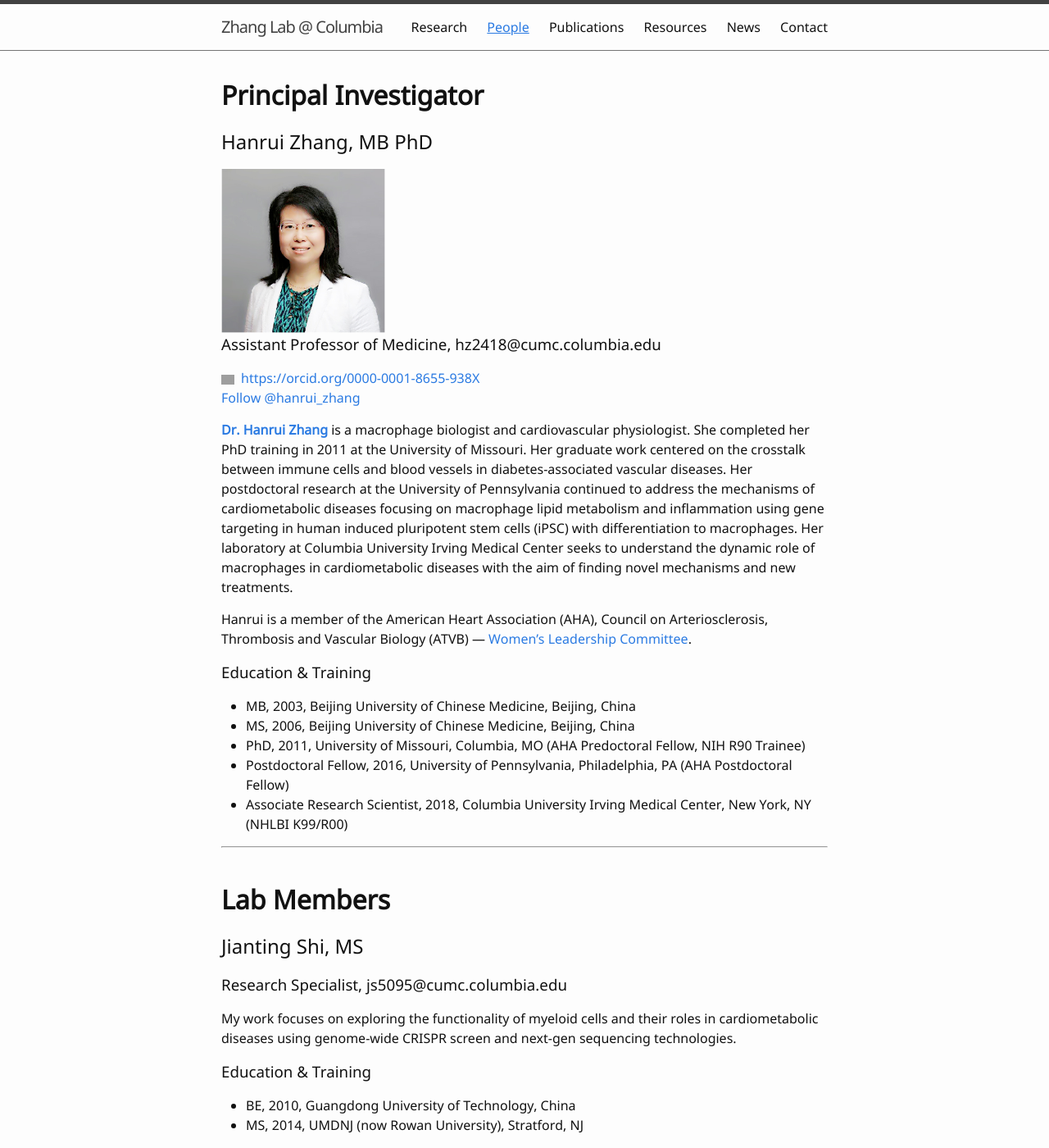
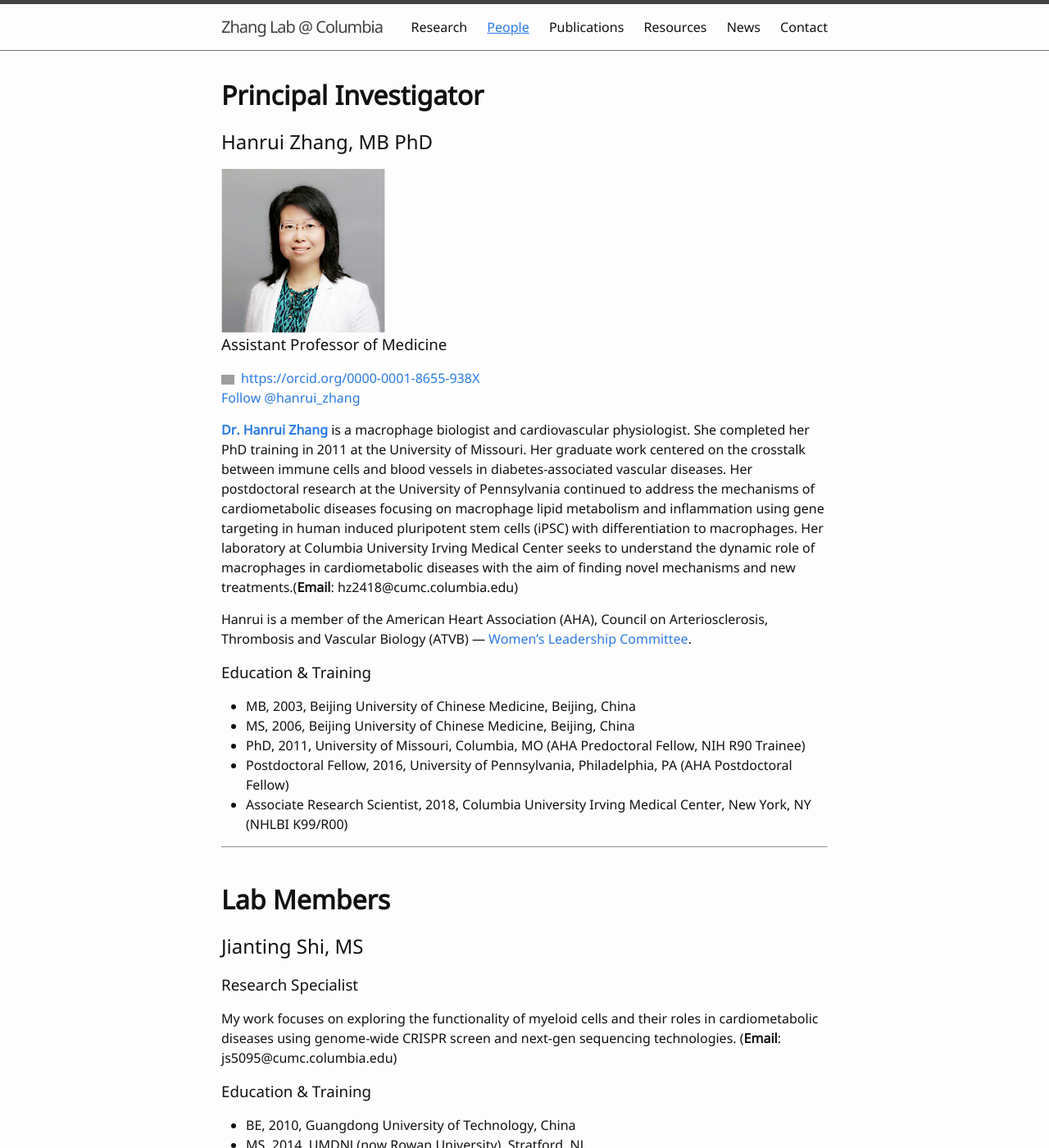
Before and after one commit to hanruizhang/zhanglab, a Jekyll site: the page built from 2_People.md, in a window 1280 px wide and 1400 px high. Shown: the whole window at 82% size. Built offline with Jekyll 4.4.1, drawn with Linux system fonts in a browser that asks for light colours; comment, search, counter and statistics services are not loaded; some of the changed text lies outside the part shown; grey boxes are pictures that could not be loaded.

Commit message:
Update 2_People.md

```diff
--- a/2_People.md
+++ b/2_People.md
@@ -10,13 +10,13 @@ nav: true
   <img src="{{ '/images/Hanrui_Zhang_3.jpg' | absolute_url }}" alt="Hanrui_Zhang" width="200">
 </div>
 
-### Assistant Professor of Medicine, hz2418@cumc.columbia.edu
+### Assistant Professor of Medicine
 <div itemscope itemtype="https://schema.org/Person"><a itemprop="sameAs" content="https://orcid.org/0000-0001-8655-938X" href="https://orcid.org/0000-0001-8655-938X" target="orcid.widget" rel="me noopener noreferrer" style="vertical-align:top;"><img src="https://orcid.org/sites/default/files/images/orcid_16x16.png" style="width:1em;margin-right:.5em;" alt="ORCID iD icon">https://orcid.org/0000-0001-8655-938X</a></div>
 
 <a href="https://twitter.com/hanrui_zhang?ref_src=twsrc%5Etfw" class="twitter-follow-button" data-show-count="false">Follow @hanrui_zhang</a><script async src="https://platform.twitter.com/widgets.js" charset="utf-8"></script>
 
 
-**[Dr. Hanrui Zhang](https://www.columbiacardiology.org/profile/hanrui-zhang-phd)** is a macrophage biologist and cardiovascular physiologist. She completed her PhD training in 2011 at the University of Missouri. Her graduate work centered on the crosstalk between immune cells and blood vessels in diabetes-associated vascular diseases. Her postdoctoral research at the University of Pennsylvania continued to address the mechanisms of cardiometabolic diseases focusing on macrophage lipid metabolism and inflammation using gene targeting in human induced pluripotent stem cells (iPSC) with differentiation to macrophages. Her laboratory at Columbia University Irving Medical Center seeks to understand the dynamic role of macrophages in cardiometabolic diseases with the aim of finding novel mechanisms and new treatments.
+**[Dr. Hanrui Zhang](https://www.columbiacardiology.org/profile/hanrui-zhang-phd)** is a macrophage biologist and cardiovascular physiologist. She completed her PhD training in 2011 at the University of Missouri. Her graduate work centered on the crosstalk between immune cells and blood vessels in diabetes-associated vascular diseases. Her postdoctoral research at the University of Pennsylvania continued to address the mechanisms of cardiometabolic diseases focusing on macrophage lipid metabolism and inflammation using gene targeting in human induced pluripotent stem cells (iPSC) with differentiation to macrophages. Her laboratory at Columbia University Irving Medical Center seeks to understand the dynamic role of macrophages in cardiometabolic diseases with the aim of finding novel mechanisms and new treatments.(**Email**: hz2418@cumc.columbia.edu)
 
 Hanrui is a member of the American Heart Association (AHA), Council on Arteriosclerosis, Thrombosis and Vascular Biology (ATVB) — [Women's Leadership Committee](https://professional.heart.org/professional/MembershipCouncils/ScientificCouncils/UCM_457624_ATVB-WLC-Members.jsp).
 
@@ -34,9 +34,9 @@ Hanrui is a member of the American Heart Association (AHA), Council on Arteriosc
 # **Lab Members**
 
 ## Jianting Shi, MS
-### Research Specialist, js5095@cumc.columbia.edu
+### Research Specialist
 
-My work focuses on exploring the functionality of myeloid cells and their roles in cardiometabolic diseases using genome-wide CRISPR screen and next-gen sequencing technologies.
+My work focuses on exploring the functionality of myeloid cells and their roles in cardiometabolic diseases using genome-wide CRISPR screen and next-gen sequencing technologies. (**Email**: js5095@cumc.columbia.edu)
 
 ### Education & Training
 - BE, 2010, Guangdong University of Technology, China
@@ -47,12 +47,12 @@ My work focuses on exploring the functionality of myeloid cells and their roles
   <img src="{{ '/images/Fang_Li.jpg' | absolute_url }}" alt="Fang_Li" width="160">
 </div>
 
-### Postdoctoral Scientist, AHA Postdoctoral Fellow, fl2532@cumc.columbia.edu
+### Postdoctoral Scientist, AHA Postdoctoral Fellow
 
 <div itemscope itemtype="https://schema.org/Person"><a itemprop="sameAs" content="https://orcid.org/0000-0001-9180-3615" href="https://orcid.org/0000-0001-9180-3615" target="orcid.widget" rel="me noopener noreferrer" style="vertical-align:top;"><img src="https://orcid.org/sites/default/files/images/orcid_16x16.png" style="width:1em;margin-right:.5em;" alt="ORCID iD icon">https://orcid.org/0000-0001-9180-3615</a></div>
 <a href="https://twitter.com/FangLi?ref_src=twsrc%5Etfw" class="twitter-follow-button" data-show-count="false">Follow @FangLi</a><script async src="https://platform.twitter.com/widgets.js" charset="utf-8"></script>
 
-I am interested in the functional interrogation of coronary artery disease-associated loci identified by human genome-wide association studies. My current work focuses on the role of lysosomal acid lipase in atherosclerosis.
+I am interested in the functional interrogation of coronary artery disease-associated loci identified by human genome-wide association studies. My current work focuses on the role of lysosomal acid lipase in atherosclerosis. (**Email**: fl2532@cumc.columbia.edu)
 
 ### Education & Training
 - BSc, 2012, Northwest A&F University, China
@@ -62,7 +62,8 @@ I am interested in the functional interrogation of coronary artery disease-assoc
 <div>
   <img src="{{ '/images/Xun_Wu.jpg' | absolute_url }}" alt="Xun_Wu" width="160">
 </div>
-### Postdoctoral Scientist, Berrie Diabetes Scholar, xw2698@cumc.columbia.edu
+### Postdoctoral Scientist, Berrie Diabetes Scholar
+**Email**: xw2698@cumc.columbia.edu
 
 ### Education & Training
 - BSc, 2011, Anhui Science and technology university, China
```
